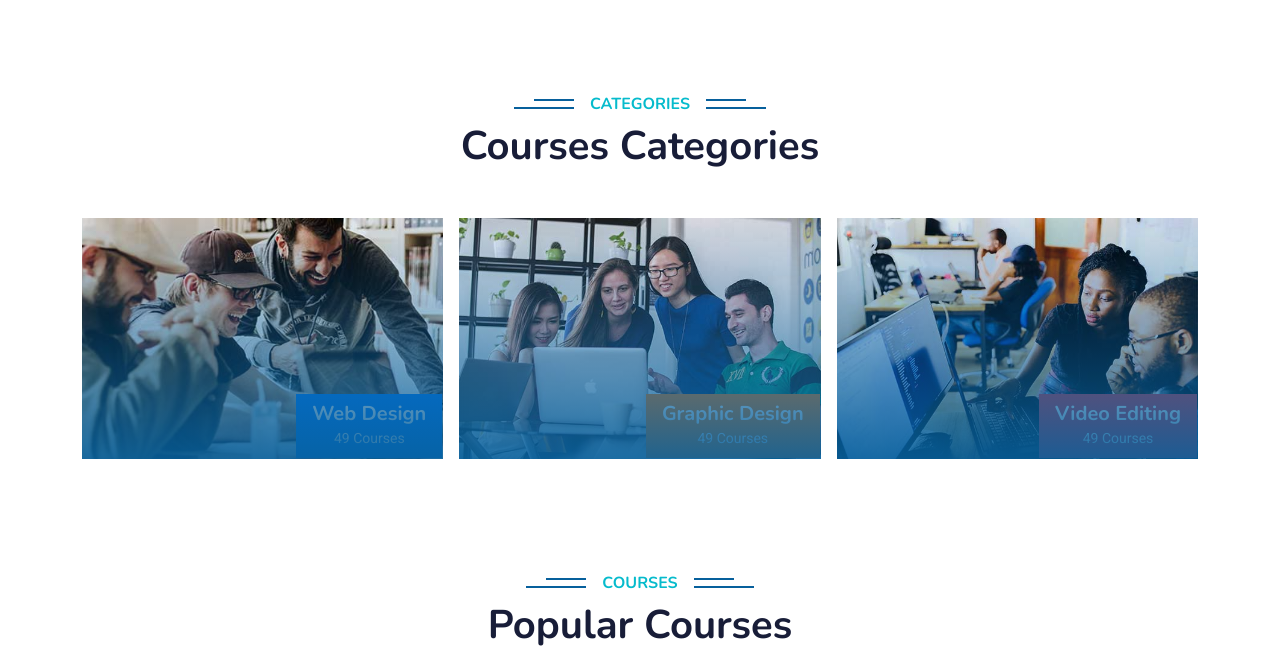
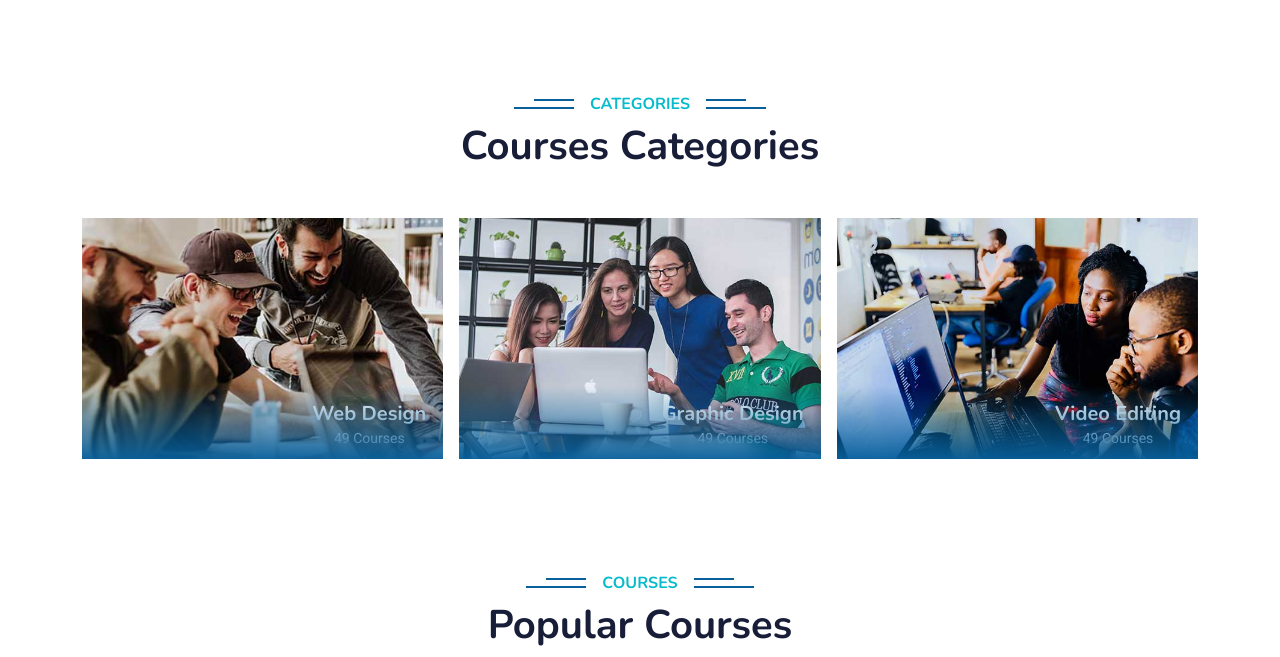
Before and after one commit to renan2013/cefi2026, a PHP site: page / in a window 1280 px wide. Shown: the part 799-1456 px from the top of the page. Run offline with PHP 8.4, Linux system fonts and the light colour scheme; some libraries are stand-ins or nearby versions.

Commit message:
feat: Ajustar degradado de categorías y asegurar texto blanco

```diff
--- a/web_site/css/style.css
+++ b/web_site/css/style.css
@@ -304,40 +304,15 @@
 
 .category-gradient {
     position: absolute;
-    top: 0;
+    bottom: 0;
     left: 0;
     width: 100%;
-    height: 100%;
-    background: linear-gradient(to top, rgba(7, 96, 156, 0.9) 0%, rgba(7, 96, 156, 0) 100%);
+    height: 30%;
+    background: linear-gradient(to top, rgba(7, 96, 156, 0.95) 0%, rgba(7, 96, 156, 0) 100%);
     z-index: 1;
 }
 
-.category-web-design-bg {
-    background-color: #007bff !important;
-    color: #FFFFFF !important;
-}
 
-.category-graphic-design-bg {
-    background-color: #fd7e14 !important;
-    color: #FFFFFF !important;
-}
-
-.category-video-editing-bg {
-    background-color: #dc3545 !important;
-    color: #FFFFFF !important;
-}
-
-.category-online-marketing-bg {
-    background-color: #28a745 !important;
-    color: #FFFFFF !important;
-}
-
-.category-web-design-bg h5, .category-web-design-bg small,
-.category-graphic-design-bg h5, .category-graphic-design-bg small,
-.category-video-editing-bg h5, .category-video-editing-bg small,
-.category-online-marketing-bg h5, .category-online-marketing-bg small {
-    color: #FFFFFF !important;
-}
 
 
 /*** Team ***/
--- a/web_site/sections/categories.php
+++ b/web_site/sections/categories.php
@@ -10,9 +10,9 @@
                             <a class="position-relative d-block h-100 overflow-hidden" href="">
                                 <img class="img-fluid w-100 h-100" src="img/cat-1.jpg" alt="" style="object-fit: cover;">
                                 <div class="category-gradient"></div>
-                                <div class="text-center position-absolute bottom-0 end-0 py-2 px-3 category-web-design-bg" style="margin: 1px;">
-                                    <h5 class="m-0">Web Design</h5>
-                                    <small class="text-primary">49 Courses</small>
+                                <div class="text-center position-absolute bottom-0 end-0 py-2 px-3" style="margin: 1px;">
+                                    <h5 class="m-0 text-white">Web Design</h5>
+                                    <small class="text-white">49 Courses</small>
                                 </div>
                             </a>
                         </div>
@@ -20,9 +20,9 @@
                             <a class="position-relative d-block h-100 overflow-hidden" href="">
                                 <img class="img-fluid w-100 h-100" src="img/cat-2.jpg" alt="" style="object-fit: cover;">
                                 <div class="category-gradient"></div>
-                                <div class="text-center position-absolute bottom-0 end-0 py-2 px-3 category-graphic-design-bg" style="margin: 1px;">
-                                    <h5 class="m-0">Graphic Design</h5>
-                                    <small class="text-primary">49 Courses</small>
+                                <div class="text-center position-absolute bottom-0 end-0 py-2 px-3" style="margin: 1px;">
+                                    <h5 class="m-0 text-white">Graphic Design</h5>
+                                    <small class="text-white">49 Courses</small>
                                 </div>
                             </a>
                         </div>
@@ -30,9 +30,9 @@
                             <a class="position-relative d-block h-100 overflow-hidden" href="">
                                 <img class="img-fluid w-100 h-100" src="img/cat-3.jpg" alt="" style="object-fit: cover;">
                                 <div class="category-gradient"></div>
-                                <div class="text-center position-absolute bottom-0 end-0 py-2 px-3 category-video-editing-bg" style="margin: 1px;">
-                                    <h5 class="m-0">Video Editing</h5>
-                                    <small class="text-primary">49 Courses</small>
+                                <div class="text-center position-absolute bottom-0 end-0 py-2 px-3" style="margin: 1px;">
+                                    <h5 class="m-0 text-white">Video Editing</h5>
+                                    <small class="text-white">49 Courses</small>
                                 </div>
                             </a>
                         </div>
@@ -40,9 +40,9 @@
                     <a class="position-relative d-block h-100 overflow-hidden" href="">
                         <img class="img-fluid position-absolute w-100 h-100" src="img/cat-4.jpg" alt="" style="object-fit: cover;">
                         <div class="category-gradient"></div>
-                        <div class="text-center position-absolute bottom-0 end-0 py-2 px-3 category-online-marketing-bg" style="margin:  1px;">
-                            <h5 class="m-0">Online Marketing</h5>
-                            <small class="text-primary">49 Courses</small>
+                        <div class="text-center position-absolute bottom-0 end-0 py-2 px-3" style="margin:  1px;">
+                            <h5 class="m-0 text-white">Online Marketing</h5>
+                            <small class="text-white">49 Courses</small>
                         </div>
                     </a>
                 </div>
```
